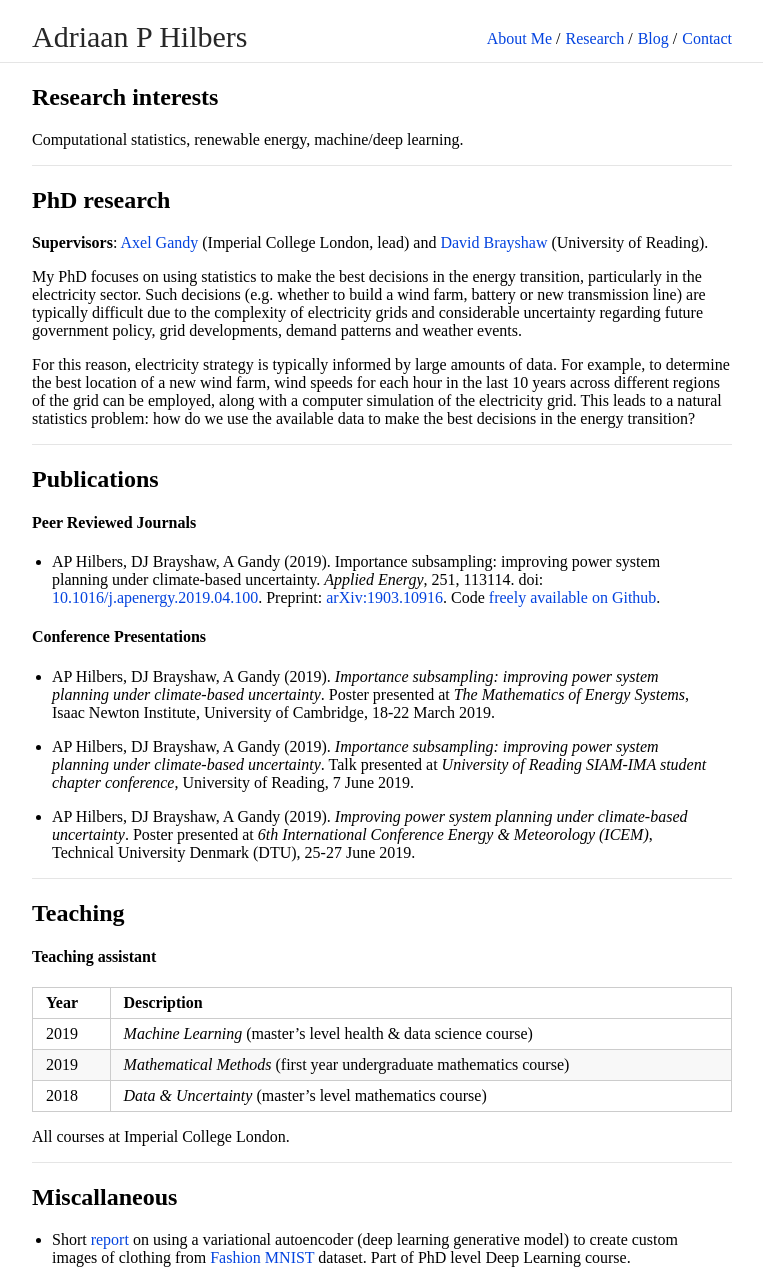
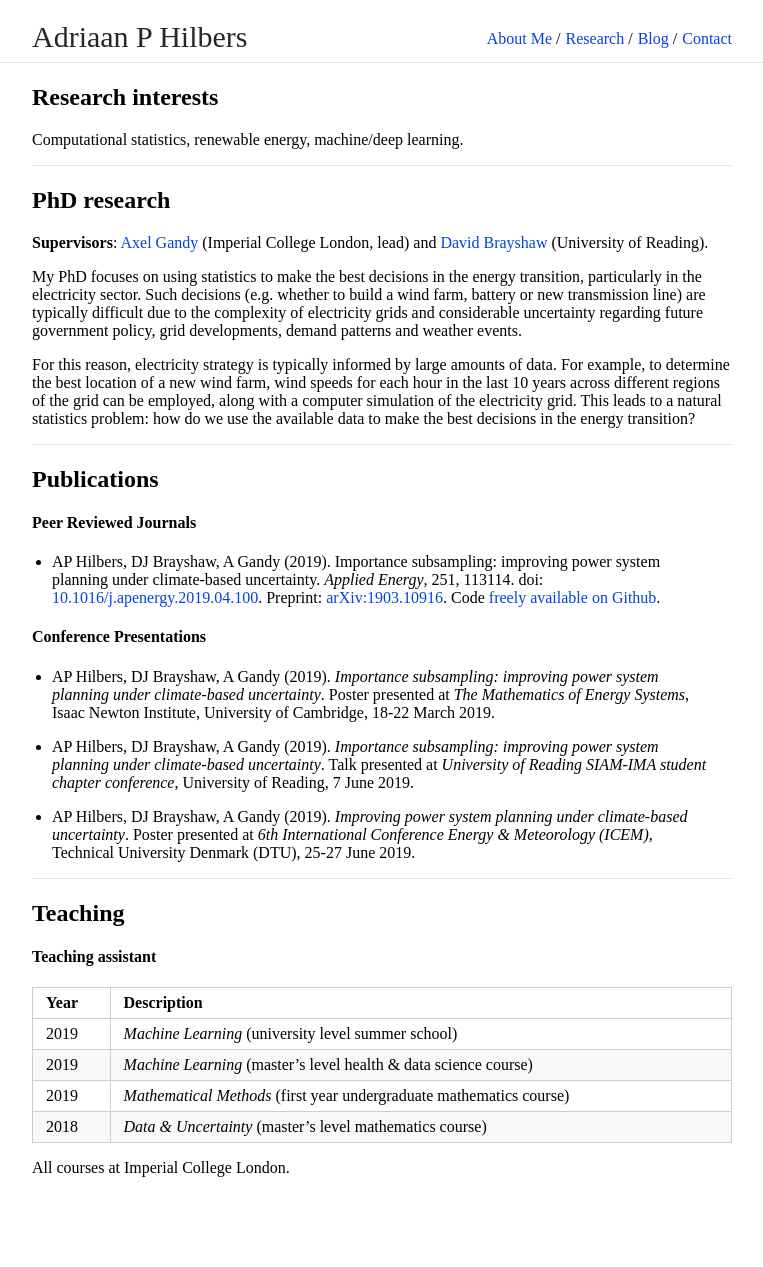
Before and after one commit to ahilbers/ahilbers.github.io, a Jekyll site: the page built from research.md, in a window 1280 px wide. Shown: the whole page, without its empty margins (258-1021 px from the left). Built offline with Jekyll 4.4.1, drawn with Linux system fonts in a browser that asks for light colours; our own code applies the rules of GitHub Pages for plain Markdown files; after the commit the page ends 1177 px from its top, so only the background shows below that.

Commit message:
update index, remove autoencoder pdf

```diff
--- a/research.md
+++ b/research.md
@@ -48,16 +48,9 @@
 
 Year | Description
 ----- | ------------------
+2019 | *Machine Learning* (university level summer school)
 2019 | *Machine Learning* (master's level health & data science course)
 2019 | *Mathematical Methods* (first year undergraduate mathematics course)
 2018 | *Data & Uncertainty* (master's level mathematics course)
 
 All courses at Imperial College London.
-
-
----
-
-
-## Miscallaneous
-
-* Short [report](PDFs/vae_report.pdf) on using a variational autoencoder (deep learning generative model) to create custom images of clothing from [Fashion MNIST](https://github.com/zalandoresearch/fashion-mnist) dataset. Part of PhD level Deep Learning course.
```
Also changed, not shown: index.md (+1 -1 lines).
